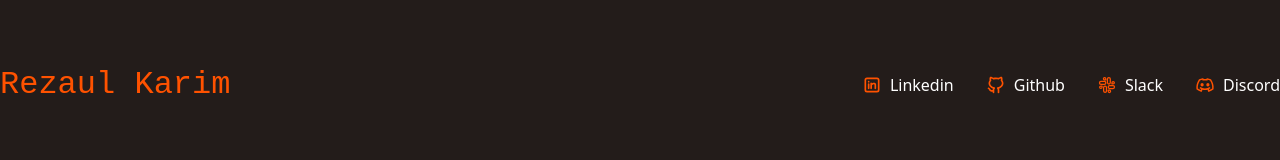
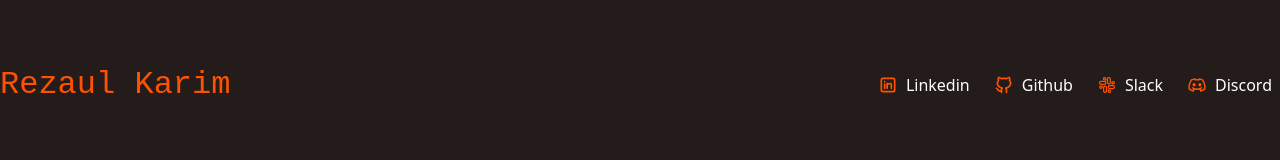
Before and after one commit to devRezaulKarim/portfolio, a React (Vite) app: page / in a window 1280 px wide. Shown: the top 160 px of the page. Built offline with nearby package versions, Linux system fonts and the light colour scheme.

Commit message:
style(socials): show socials on md, add hover underline, and adjust spacing
- reveal social links at md breakpoint and reduce gap
- add anchor-based underline effect in CSS for hover state
- add padding to Social buttons and simplify label span

```diff
--- a/src/components/header/Socials.tsx
+++ b/src/components/header/Socials.tsx
@@ -3,7 +3,7 @@ import { Social } from "../ui/Social";
 
 export const Socials = () => {
   return (
-    <div className="flex items-center gap-8">
+    <div className="social-links hidden items-center gap-2 md:flex">
       {socials.map((social) => (
         <Social
           key={social.name}
--- a/src/components/ui/Social.tsx
+++ b/src/components/ui/Social.tsx
@@ -4,12 +4,10 @@ export const Social = ({ icon: Icon, name, url }: SocialType) => {
   return (
     <a
       href={url}
-      className="group text-primary relative inline-flex items-center gap-2"
+      className="group text-primary relative inline-flex items-center gap-2 px-2 py-1"
     >
       <Icon />
-      <span className="after:bg-primary relative text-white after:absolute after:-bottom-1 after:left-0 after:h-0.5 after:w-0 after:transition-all after:duration-300 after:ease-out group-hover:after:w-full">
-        {name}
-      </span>
+      <span className="text-white">{name}</span>
     </a>
   );
 };
--- a/src/index.css
+++ b/src/index.css
@@ -89,3 +89,26 @@
 @utility code-text-ibm {
   @apply font-ibm text-[14px] leading-4.5 font-normal;
 }
+
+.social-links {
+  anchor-name: --social;
+  &::after {
+    content: "";
+    position-anchor: --social;
+    position: absolute;
+    bottom: anchor(bottom);
+    left: anchor(left);
+    right: anchor(right);
+    background-color: transparent;
+    height: 2px;
+    transition: all 0.3s ease;
+    border-radius: 50px;
+  }
+  a:hover span {
+    anchor-name: --social;
+  }
+
+  &:has(a:hover)::after {
+    background-color: #ff5200;
+  }
+}
```
